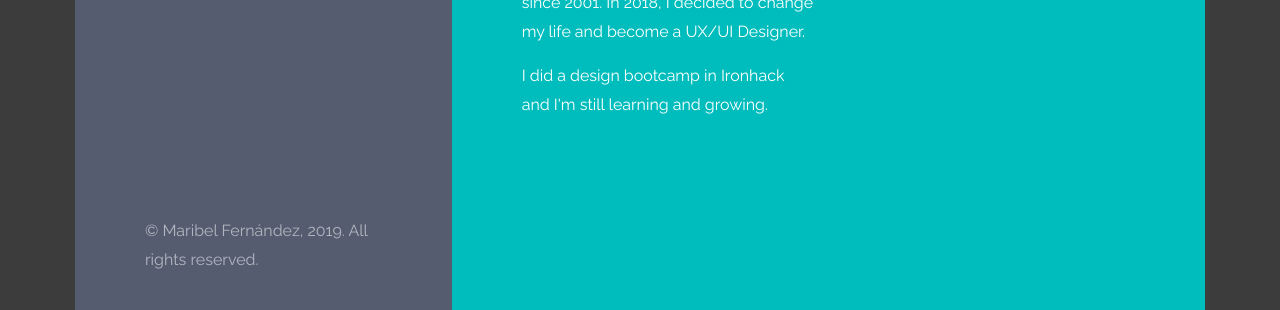
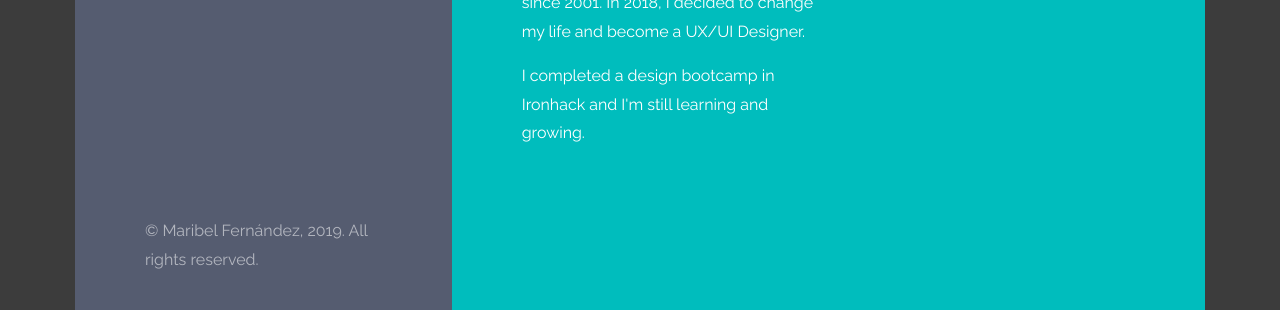
Before and after one commit to Maribita/Portfolio, a plain HTML site: page index.html in a window 1280 px wide. Shown: the part 490-800 px from the top of the page. Drawn offline with Linux system fonts and the light colour scheme; some packages are replaced by stand-ins of ours; a script that the page names is missing.

Commit message:
Update index.html

```diff
--- a/index.html
+++ b/index.html
@@ -138,7 +138,7 @@
                                 <h1 class="page-home__page-title">empathy. creativity. determination.</h1>
                                 <div class="page-home__text">
                                     <p>I'm a UX/UI Designer based in Madrid. I've been working as an administrative since 2001. In 2018, I decided to change my life and become a UX/UI Designer.</p>
-                                    <p>I did a design bootcamp in Ironhack and I'm still learning and growing.</p>
+                                    <p>I completed a design bootcamp in Ironhack and I'm still learning and growing.</p>
                                 </div>
                             </div>
                             <div class="col-md-6 page-home__thumbnail-wrap">
```
